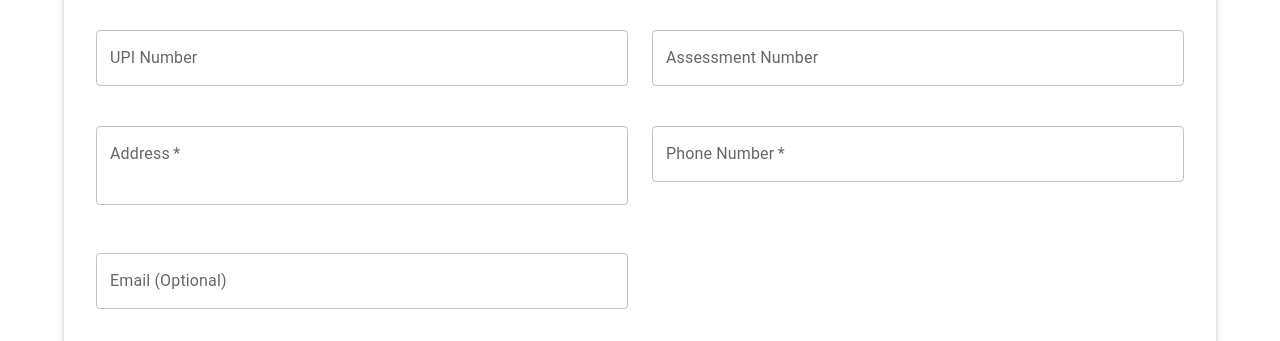
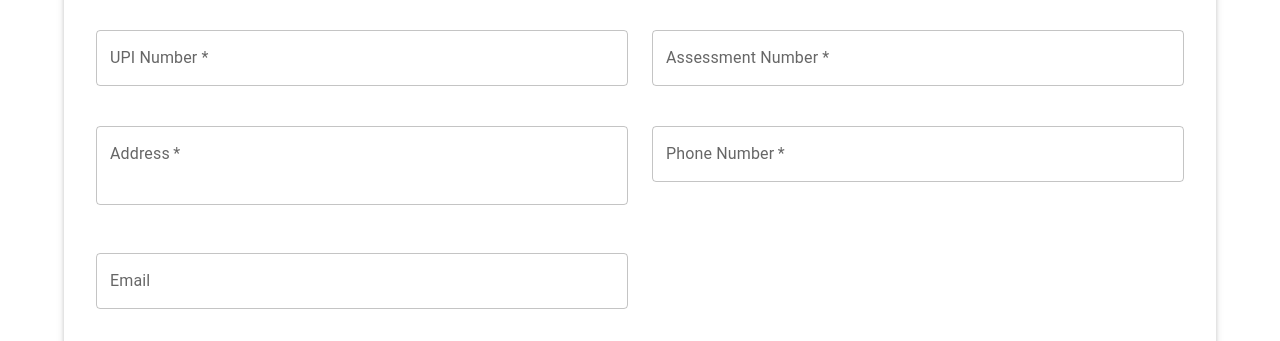
Before and after one commit to elly-design/tbjs-system, a React (Vite) app: page /admission in a window 1280 px wide. Shown: the part 459-800 px from the top of the page. Built offline with nearby package versions, Linux system fonts and the light colour scheme.

Commit message:
ui: Update form field labels and remove redundant 'Required fields' note

```diff
--- a/src/pages/Admission.jsx
+++ b/src/pages/Admission.jsx
@@ -303,10 +303,11 @@ const Admission = () => {
               </TextField>
             </Grid>
 
+            {/* UPI Number */}
             <Grid item xs={12} sm={6}>
               <TextField
                 fullWidth
-                label="UPI Number"
+                label="UPI Number *"
                 name="upiNumber"
                 value={formData.upiNumber}
                 onChange={handleChange}
@@ -318,10 +319,11 @@ const Admission = () => {
               />
             </Grid>
 
+            {/* Assessment Number */}
             <Grid item xs={12} sm={6}>
               <TextField
                 fullWidth
-                label="Assessment Number"
+                label="Assessment Number *"
                 name="assessmentNumber"
                 value={formData.assessmentNumber}
                 onChange={handleChange}
@@ -366,7 +368,7 @@ const Admission = () => {
               <TextField
                 fullWidth
                 name="email"
-                label="Email (Optional)"
+                label="Email "
                 variant="outlined"
                 margin="normal"
                 type="email"
@@ -553,7 +555,6 @@ const Admission = () => {
               </Button>
 
               <Typography variant="body2" color="textSecondary" align="center" sx={{ mt: 2 }}>
-                * Required fields
               </Typography>
 
               <Typography variant="body2" color="textSecondary" align="center" sx={{ mt: 1, mb: 2 }}>
```
